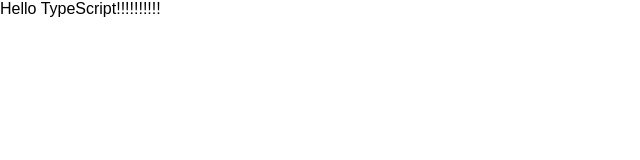
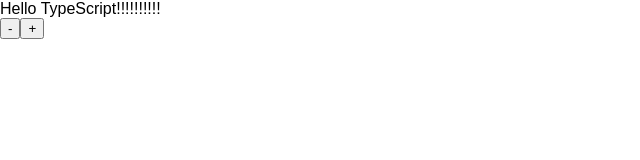
Before and after one commit to tkblue555/-git-config---global-push.default-simple, a React (Create React App) app: page / in a window 1280 px wide. Shown: the top 160 px of the page, without its empty margins (0-640 px from the left). Built offline with nearby package versions, Linux system fonts and the light colour scheme.

Commit message:
Add StatefulHello component

```diff
--- /dev/null
+++ b/src/components/StatefulHello.tsx
@@ -0,0 +1,47 @@
+import * as React from "react";
+
+export interface Props {
+  name: string;
+  enthusiasmLevel?: number;
+}
+
+interface State {
+  currentEnthusiasm: number;
+}
+
+class Hello extends React.Component<Props, State> {
+  constructor(props: Props) {
+    super(props);
+    this.state = {
+      currentEnthusiasm: props.enthusiasmLevel || 1
+    }
+  }
+
+  onIncrement = () => this.updateEnthusiasm(this.state.currentEnthusiasm + 1);
+  onDecrement = () => this.updateEnthusiasm(this.state.currentEnthusiasm - 1);
+  updateEnthusiasm = (currentEnthusiasm: number) => this.setState({ currentEnthusiasm });
+
+  render() {
+    const { name } = this.props;
+
+    if (this.state.currentEnthusiasm <= 0) {
+      throw new Error('You could be a little more enthusiastic. :D');
+    }
+
+    return (
+      <div className="hello">
+        <div className="greeting">
+          Hello {name + getExclamationMarks(this.state.currentEnthusiasm)}
+        </div>
+        <button onClick={this.onDecrement} >-</button>
+        <button onClick={this.onIncrement} >+</button>
+      </div>
+    )
+  }
+}
+
+export default Hello;
+
+function getExclamationMarks(numChars: number) {
+  return Array(numChars + 1).join('!');
+}
--- a/src/index.tsx
+++ b/src/index.tsx
@@ -2,10 +2,10 @@
 import * as ReactDOM from 'react-dom';
 import './index.css';
 import registerServiceWorker from './registerServiceWorker';
-import Hello from './components/Hello';
+import StatefulHello from './components/StatefulHello';
 
 ReactDOM.render(
-  <Hello name="TypeScript" enthusiasmLevel={10} />,
+  <StatefulHello name="TypeScript" enthusiasmLevel={10} />,
   document.getElementById('root') as HTMLElement
 );
 registerServiceWorker();
```
